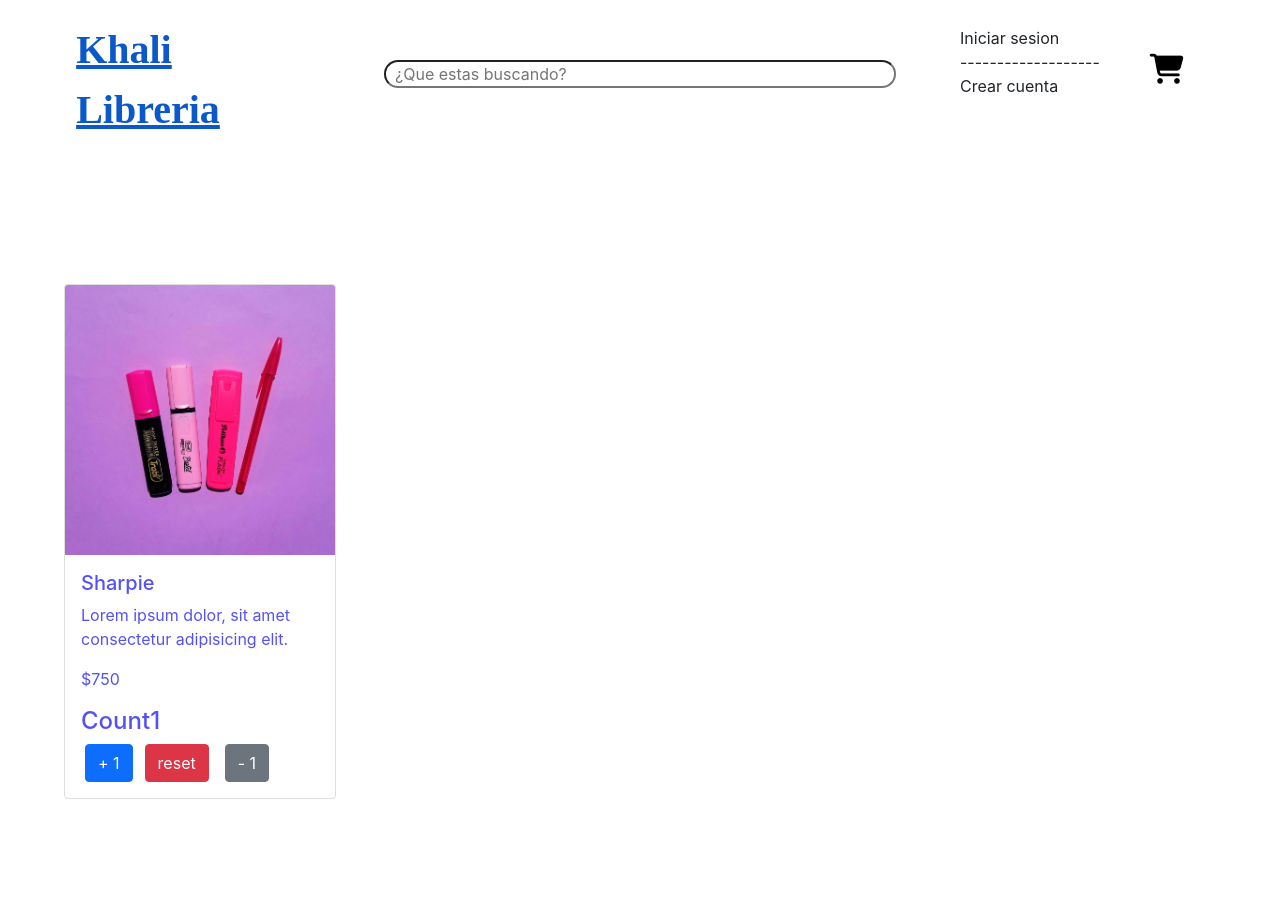
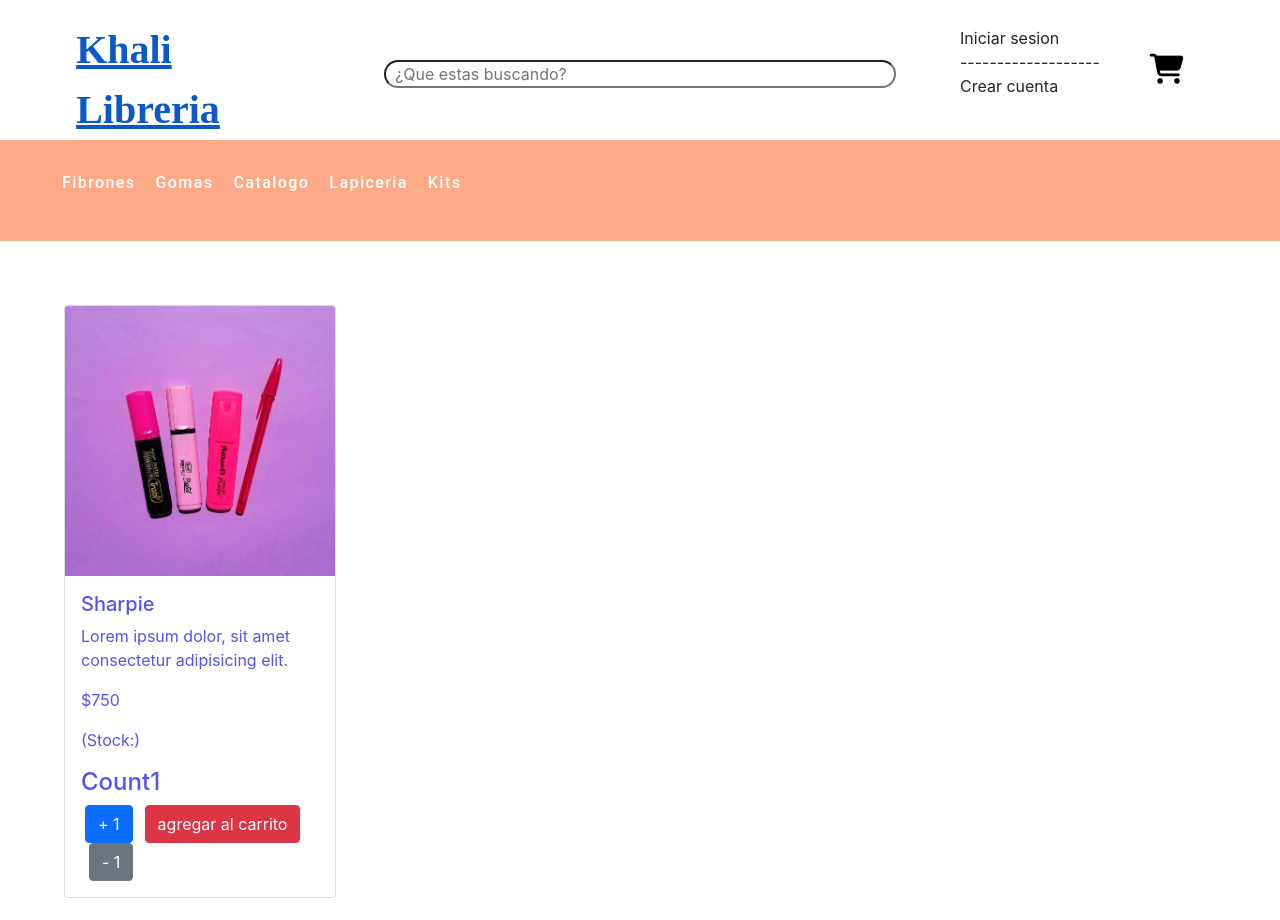
Before and after one commit to EzequielArias12/Khali_libreria_Arias, a React (Create React App) app: page /item/1 in a window 1280 px wide. Shown: the top 920 px of the page. Built offline with nearby package versions, Linux system fonts and the light colour scheme; a web font is replaced by a local one.

Commit message:
State en Count/detail

```diff
--- /dev/null
+++ b/src/components/Cart/Cart.js
@@ -0,0 +1,3 @@
+export default function Cart () {
+    <p>El carrito OP</p>
+}
--- a/src/components/ItemCount/ItemCount.js
+++ b/src/components/ItemCount/ItemCount.js
@@ -1,13 +1,34 @@
-import useContador from '../../hooks/useContador';
+
+import {useState} from 'react'
 
 
 
-function ItemCount() {
+function ItemCount({inStock,onAdd}) {
 
-  const {state : count,decrementar,incrementar,reset} =  useContador(1)
+    const [count, setCount] = useState(1);
+    const [stock, setStock] = useState(inStock);
+
+    const incrementar = () => {
+        if(stock > 0){
+             setCount(count + 1);
+             setStock(stock - 1);
+        }else{
+            setStock(0);
+        }
+    };
+
+    const decrementar = () =>{
+        if (count === 0) {
+            setCount(0);
+          } else {
+            setCount(count - 1);
+            setStock(stock + 1);
+          }
+    };
 
 
   return (
+
     <div >
       <h4>Count{count}</h4>
 
@@ -19,10 +40,12 @@
       </button>
 
       <button
-      onClick={reset}
+      onClick={() => {
+        onAdd(count);
+      }}
       className='btn btn-danger mx-2'
       >
-        reset
+        agregar al carrito
       </button>
 
       <button
--- a/src/components/ItemDetail/ItemDetail.js
+++ b/src/components/ItemDetail/ItemDetail.js
@@ -1,6 +1,23 @@
 import ItemCount from '../ItemCount/ItemCount';
+import {useState} from 'react';
+import { Link } from 'react-router-dom';
+import {Button} from 'react-bootstrap';
 
 export function ItemDetail({ details }) {
+
+
+  const [cartButton, setCartButton] = useState(true);
+
+  const [quantityToAdd, setQuantityToAdd] = useState(null);
+
+  const onAdd = (quantityToAdd) => {
+    if (quantityToAdd >= 1) {
+      setQuantityToAdd(quantityToAdd);
+      setCartButton(false);
+    }
+  };
+
+
   return (
     <>
     <div className="card" >
@@ -9,7 +26,15 @@
     <h5 className="card-title">{details.name}</h5>
     <p className="card-text">{details.descripcion}</p>
     <p>${details.precio}</p>
-    <ItemCount />
+    <p>(Stock:{details.stock})</p>
+    {cartButton ? (
+          <ItemCount inStock={details.stock} onAdd={onAdd} />
+        ) : (
+          <Link to="/cart">
+            <Button>Ver {quantityToAdd} productos en el carrito</Button>
+          </Link>
+        )}
+
   </div>
 </div>
     </>
--- a/src/components/NavBar/Navbar.js
+++ b/src/components/NavBar/Navbar.js
@@ -2,7 +2,6 @@
 import React from 'react';
 import CartWidget from '../CartWidget/index';
 import {Link} from 'react-router-dom';
-import {NavbarContainer,IconLogoMobile, NavBarWrapper,MenuItemLink,Menu,MenuItem} from './NavBar_elements';
 
 const Navbar = () => {
     return (
@@ -20,32 +19,16 @@
                 <CartWidget/>
             </div>
         </div>
-        <NavbarContainer>
-            <NavBarWrapper>
-                <IconLogoMobile>
 
-                </IconLogoMobile>
-                <Menu>
-                    <MenuItem>
-                    <MenuItemLink>Fibrones</MenuItemLink>
-                    </MenuItem>
-                    <MenuItem>
-                        <MenuItemLink>Gomas</MenuItemLink>
-                    </MenuItem>
-                   <MenuItem>
-                   <MenuItemLink>Catalogo</MenuItemLink>
-                   </MenuItem>
-                    <MenuItem>
-                    <MenuItemLink>Lapicera</MenuItemLink>
-                    </MenuItem>
-                    <MenuItem>
-                    <MenuItemLink>Kits</MenuItemLink>
-                    </MenuItem>
-
-                </Menu>
-            </NavBarWrapper>
-        </NavbarContainer>
-
+        <nav className="navbar-bottom">
+            <ul className="nav-links">
+                <li><Link className='LinkA' to='/categoria/Fibrones'>Fibrones</Link></li>
+                <li><Link className='LinkA' to='/categoria/gomasDeBorrar'>Gomas</Link></li>
+                <li><Link className='LinkA' to='/'>Catalogo</Link></li>
+                <li><Link className='LinkA' to='/categoria/Lapiceria'>Lapiceria</Link></li>
+                <li><Link className='LinkA' to='/categoria/Kits'>Kits</Link></li>
+            </ul>
+        </nav>
 
     </header>
     )
--- a/src/hooks/useContador.js
+++ /dev/null
@@ -1,33 +0,0 @@
-import {useState} from 'react';
-import swal from 'sweetalert';
-
-function useContador(initialState = 0,stock = 5 ) {
-
-    const [state, setState] = useState(initialState);
-
-    const incrementar = (factor = 1) => {
-        if(state > 4){
-            swal("Oops..","Nos quedamos sin Stock")
-        }else{
-            setState(state + factor)
-        }
-    };
-
-    const decrementar = (factor = 1) =>{
-        if(state <= 1){
-            swal("Se ha eliminado el articulo del contador")
-        }else{
-            setState(state - factor)
-        }
-    };
-
-    const reset = () => setState(initialState);
-    return {
-        state,
-        incrementar,
-        decrementar,
-        reset
-    }
-}
-
-export default useContador;
```
Also changed, not shown: src/hooks/useCount.js (deleted, +0 -34 lines).
